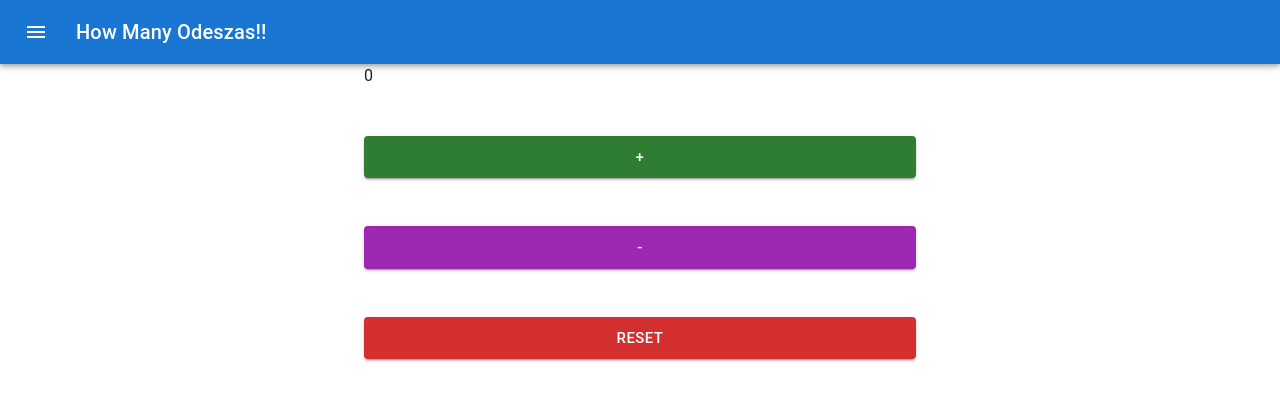
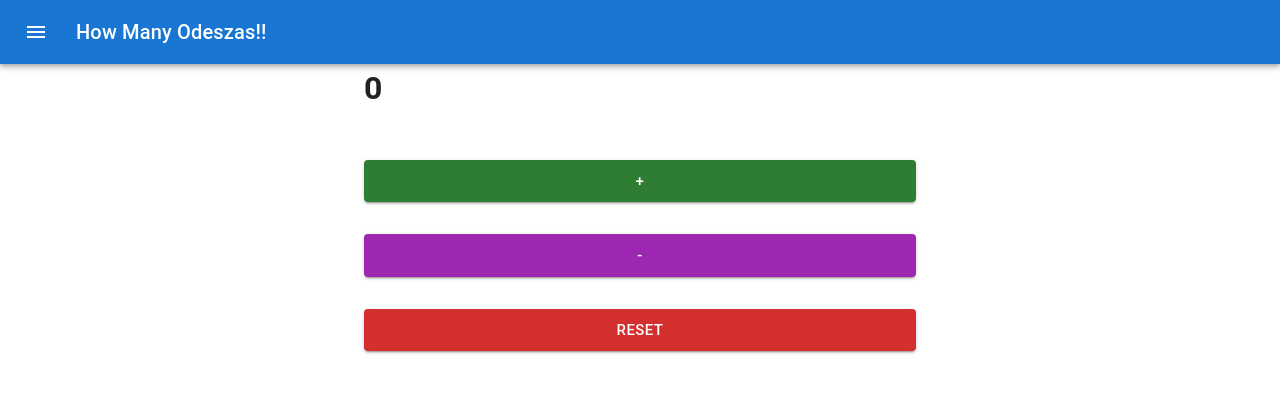
Before and after one commit to amiramonte/gotta-catchem-all-app, a React (Create React App) app: page / in a window 1280 px wide. Shown: the top 400 px of the page. Built offline with nearby package versions, Linux system fonts and the light colour scheme.

Commit message:
attempted to adjust centering of tag containing counter through box and container tags in MUI to no avail, returned settings to previous h1 tag, will be attempting again with grid system in MUI

```diff
--- a/Z-pseudocode.js
+++ b/Z-pseudocode.js
@@ -1,7 +1,4 @@
 // App Layout Build
-    // Change button width
-    // stack spacing on counter.js for counting box
-    // stack spacing on buttons.js for spacing between buttons
     // increase font size of counter
     // center counter
 //
--- a/src/components/buttons.js
+++ b/src/components/buttons.js
@@ -6,7 +6,7 @@
 export default function Buttons({countIncrease, countDecrease, countReset}) {
     return (
         <div>
-            <Stack spacing = {6}>
+            <Stack spacing = {4}>
                 <Button variant="contained" size="large" color="success" onClick={countIncrease}>+</Button>
                 <Button variant="contained" size="large" color="secondary" onClick={countDecrease}>-</Button>
                 <Button variant="contained" size="large" color="error" onClick={countReset}>reset</Button>
--- a/src/components/counter.js
+++ b/src/components/counter.js
@@ -27,8 +27,8 @@
         <Container maxWidth="sm">
             <Box sx={{ width: '100%' }}>
                 <Stack spacing={6}>
-                    <p>{count}</p>
-                    <Buttons countIncrease = {countIncrease} countDecrease = {countDecrease} countReset = {countReset}/>
+                    <h1>{count}</h1>
+                    <Buttons countIncrease={countIncrease} countDecrease={countDecrease} countReset={countReset}/>
                 </Stack>
             </Box>
         </Container>
```
